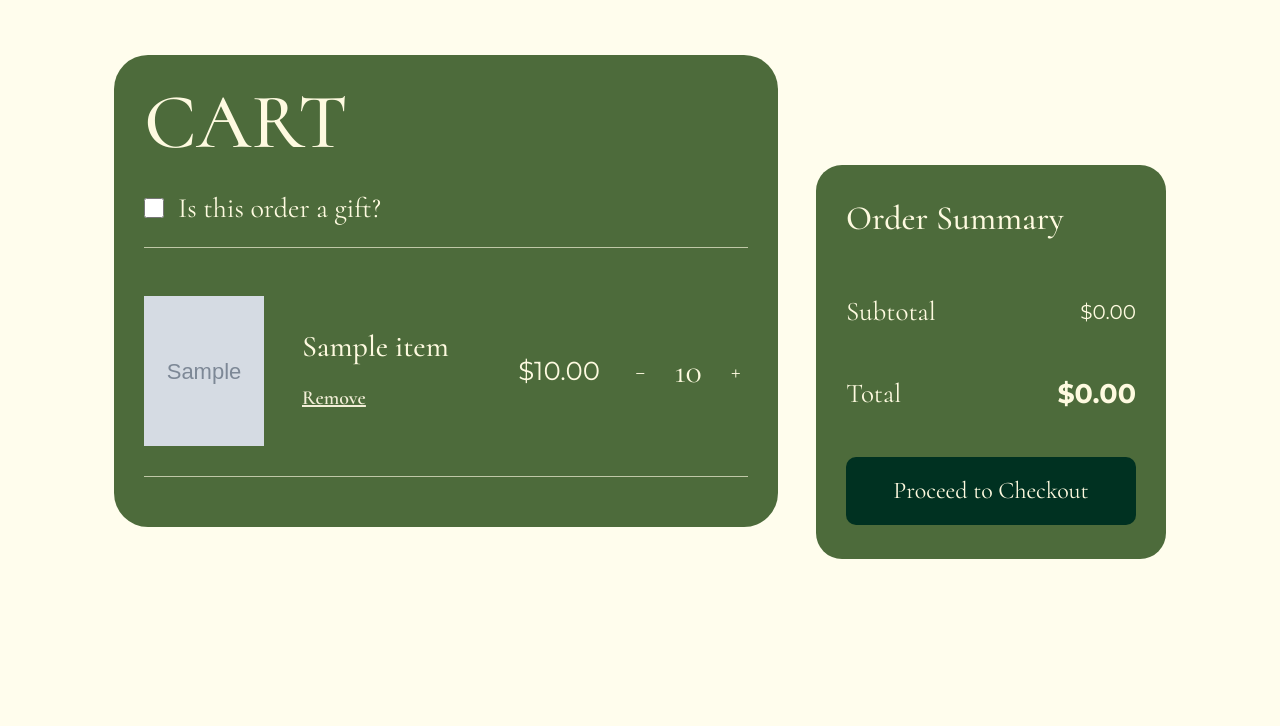
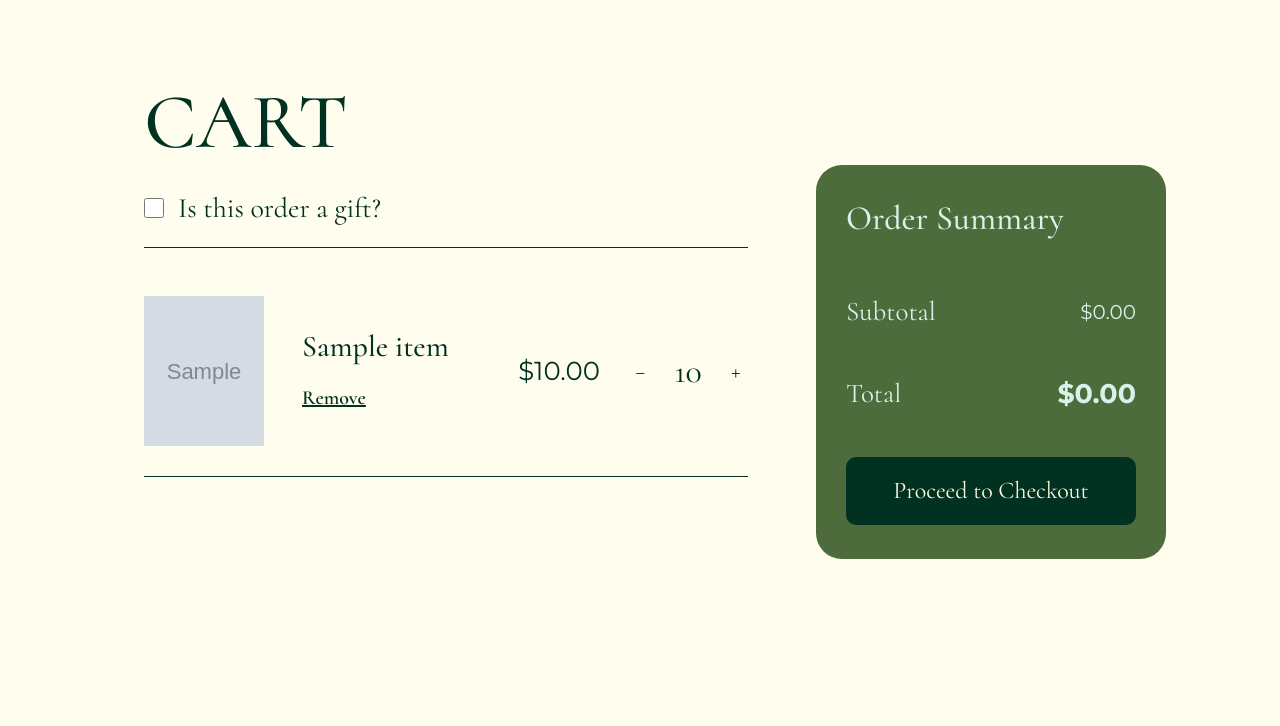
Before and after one commit to Greeneery/my-rep, a Flask app: template website/template/cart.html in a window 1280 px wide. Shown: the part 87-813 px from the top of the page. Run offline with Flask 3, Linux system fonts and the light colour scheme; the template is opened without the code that fills it: most values are stand-ins (such as "Sample title", 1, 10 or a date in 2020); grey boxes marked "Sample" are stand-in pictures; some web fonts are replaced.

Commit message:
meow mewo

```diff
--- a/static/css/cart.css
+++ b/static/css/cart.css
@@ -16,10 +16,9 @@
 
 .cart-main {
     flex: 1;
-    background-color: #4D6B3B;
     border-radius: 34px;
     padding: 28px 30px 30px;
-    color: #FEFAE0;
+    color: #003121;
 }
 
 .cart-title {
@@ -27,7 +26,7 @@
     font-size: 78px;
     line-height: 1;
     margin: 0 0 26px;
-    color: #FEFAE0;
+    color: #003121;
 }
 
 .cart-gift {
@@ -35,7 +34,7 @@
     align-items: center;
     gap: 14px;
     padding-bottom: 18px;
-    border-bottom: 1px solid rgba(254, 250, 224, 0.65);
+    border-bottom: 1px solid #003121;
     margin-bottom: 18px;
     font-size: 28px;
 }
@@ -57,7 +56,7 @@
     align-items: center;
     gap: 28px;
     padding: 30px 0;
-    border-bottom: 1px solid rgba(254, 250, 224, 0.65);
+    border-bottom: 1px solid #003121;
 }
 
 .cart-image {
@@ -71,13 +70,13 @@
     font-size: 30px;
     font-weight: 500;
     margin: 0 0 18px;
-    color: #FEFAE0;
+    color: #003121;
 }
 
 .remove-btn {
     border: none;
     background: none;
-    color: #F2EED7;
+    color: #003121;
     text-decoration: none;
     font-family: Cormorant;
     font-size: 20px;
@@ -90,7 +89,7 @@
     margin: 0;
     font-size: 26px;
     text-align: right;
-    color: #FEFAE0;
+    color: #003121;
     font-family: Montserrat;
 }
 
@@ -116,8 +115,8 @@
 }
 
 .cart-qty span {
-    border-left: 1px solid #F2EED7;
-    border-right: 1px solid #F2EED7;
+    border-left: 1px solid #003121;
+    border-right: 1px solid #003121;
 }
 
 .cart-qty button {
@@ -126,10 +125,10 @@
 
 .cart-summary {
     width: 390px;
-    background-color: #4D6B3B;
+    background-color:  #4d6b3b;
     border-radius: 26px;
     padding: 34px 30px;
-    color: #FEFAE0;
+    color: #d7f2e8;
     margin-top: 110px;
 }
 
@@ -137,7 +136,7 @@
     font-family: Cormorant;
     font-size: 34px;
     margin: 0 0 52px;
-    color: #FEFAE0;
+    color: #d7f2e8;
 }
 
 .summary-line {
@@ -179,14 +178,14 @@
 
 .empty-cart a {
     text-decoration: underline;
-    color: #FFFFFF;
+    color: #003121;
     font-weight: 600;
     font-size: 20px;
     transition: 0.3s ease-in-out;
 }
 
 .empty-cart a:hover {
-    color: #c3c3c3;
+    color: #003121;
 }
 
 .empty-cart svg {
--- a/website/template/cart.html
+++ b/website/template/cart.html
@@ -53,18 +53,18 @@
                             action="{{ url_for('views.update_cart', cart_item_id=item['cartItemID'], action='decrease') }}"
                             method="POST" style="margin: 0;">
                             <button type="submit" class="minus"
-                                style="font-size: 24px;">−</button>
+                                style="font-size: 24px; color:#003121;">−</button>
                         </form>
 
                         <span class="qty-value"
-                            style="font-size: 34px; border: none;">{{
+                            style="font-size: 34px; border: none; color:#003121;">{{
                             item['quantity'] }}</span>
 
                         <form
                             action="{{ url_for('views.update_cart', cart_item_id=item['cartItemID'], action='increase') }}"
                             method="POST" style="margin: 0;">
                             <button type="submit" class="plus"
-                                style="font-size: 24px;">+</button>
+                                style="font-size: 24px; color:#003121;">+</button>
                         </form>
 
                     </div>
```
